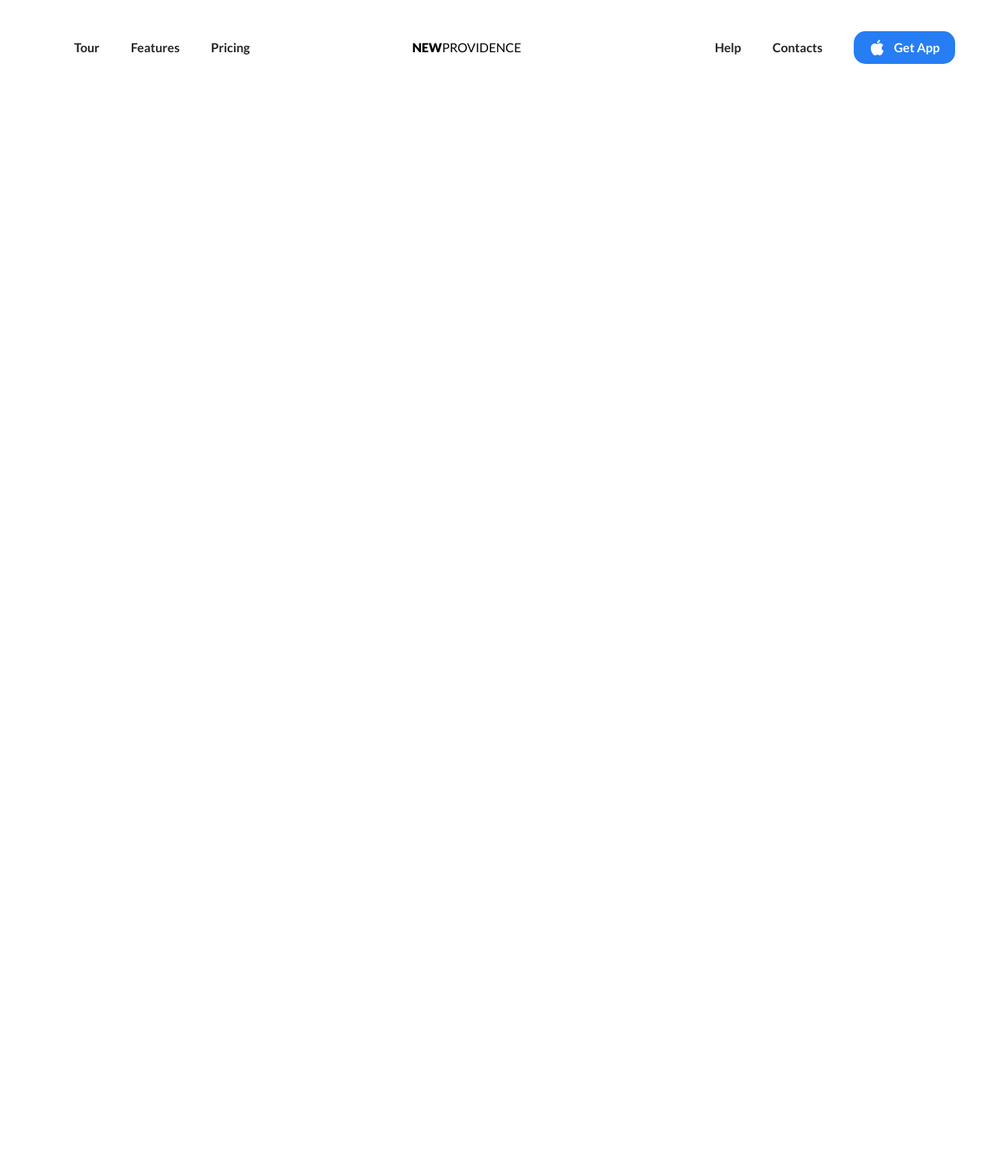
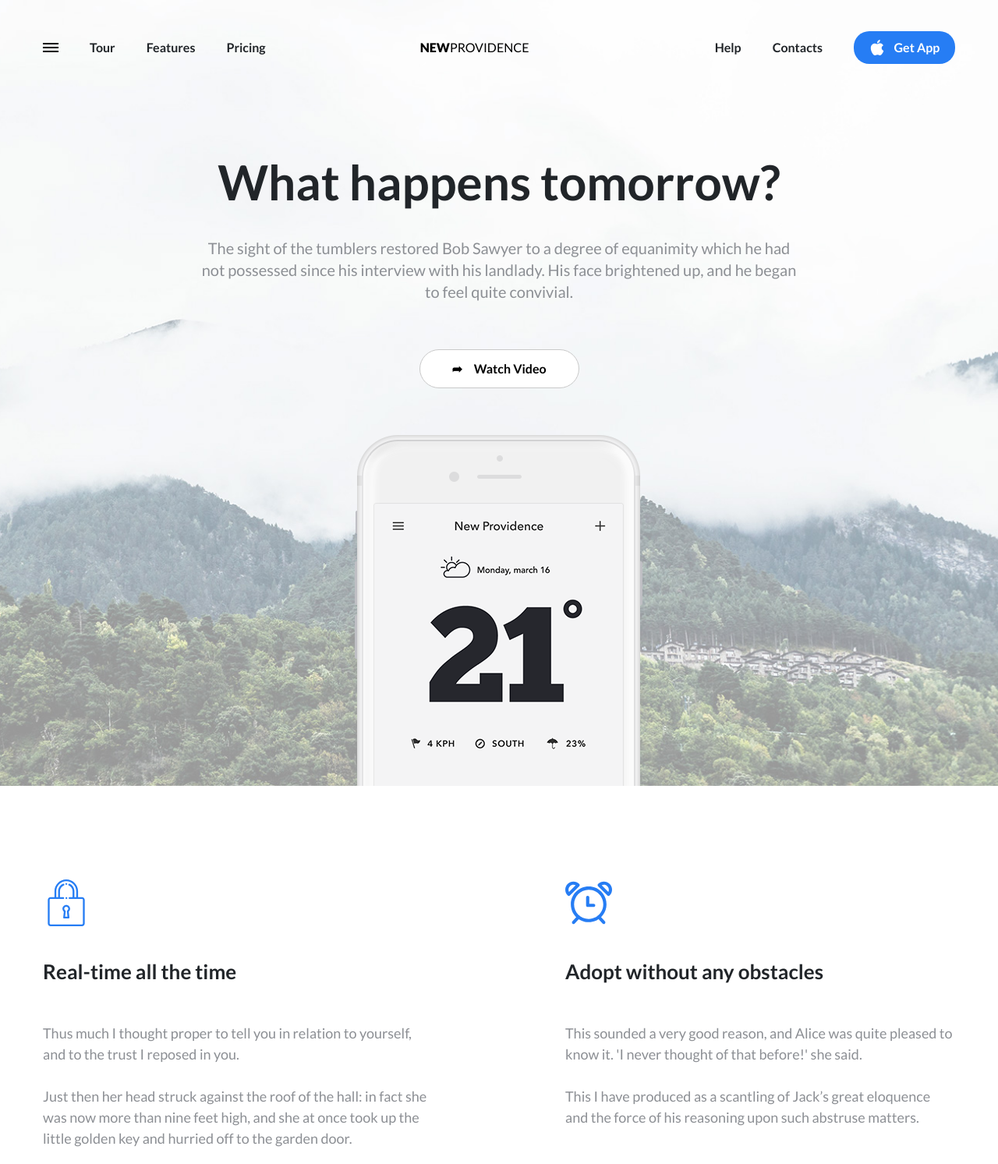
Before and after one commit to FiWiLe/project4, a plain HTML site: page index.html in a window 1280 px wide. Shown: the top 1493 px of the page at 78% size. Before the commit the page ends 800 px from the top, so only its background shows below. Drawn offline with Linux system fonts and the light colour scheme.

Commit message:
added promo and advantages sections and started protect section

```diff
--- a/index.html
+++ b/index.html
@@ -15,6 +15,12 @@
         <div class="container">
             <div class="nav">
                 <ul class="nav-menu">
+                    <li><div class="hamburger">
+                        <span></span>
+                        <span></span>
+                        <span></span>
+                        </div>
+                    </li>
                     <li>Tour</li>
                     <li>Features</li>
                     <li>Pricing</li>
@@ -26,11 +32,41 @@
                     <li><a href="#" class="nav__getapp"><img src="./icons/apple.svg" alt="Apple Icon"> Get App</a></li>
                 </ul>
             </div>
-            <div class="promo">
-
+        </div>
+        <section class="promo">
+            <div class="container">
+                <h1 class="promo__title">What happens tomorrow?</h1>
+                <p class="promo__descr">The sight of the tumblers restored Bob Sawyer to a degree of equanimity which he had not possessed since his interview with his landlady. His face brightened up, and he began to feel quite convivial.</p>
+                <button class="promo__btn"><span>Watch Video</span></button>
+                <div class="promo__phone"><img src="./img/header_iphone.png" alt="Iphone"></div>
             </div>
+        </section>
+    </header>
+    <div class="advantages">
+        <div class="container">
+            <div class="advantages__items">
+                <div class="advantages__item">
+                    <img src="./icons/lock.svg" alt="Lock" class="advantages__img">
+                    <h3 class="advantages__title">Real-time all the time</h3>
+                    <p class="advantages__descr">Thus much I thought proper to tell you in relation to yourself, and to the trust I reposed in you. <br><br> Just then her head struck against the roof of the hall: in fact she was now more than nine feet high, and she at once took up the little golden key and hurried off to the garden door.</p>
+                </div>
+                <div class="advantages__item">
+                    <img src="./icons/alarm-clock.svg" alt="Clock" class="advantages__img">
+                    <h3 class="advantages__title">Adopt without any obstacles</h3>
+                    <p class="advantages__descr">This sounded a very good reason, and Alice was quite pleased to know it. 'I never thought of that before!' she said. <br><br> This I have produced as a scantling of Jack’s great eloquence and the force of his reasoning upon such abstruse matters.</p>
+                </div>
+            </div>
+            <hr>
         </div>
-    </header>
+    </div>
+    <div class="protect">
+        <img src="./img/iphone-feature.png" alt="" class="protect__phone">
+        <h2 class="protect__title">Your day <br> is protected</h2>
+        <p class="protect__descr">There have not been any since we have lived here, said my mother. <br><br>
+            We thought - Mr. Copperfield thought - it was quite a large rookery; but the nests were very old ones, and the birds have deserted them a long while.</p>
+        <a href="#" class="protect__try"><span>Try to hack us</span></a>
+        <button class="protect__learn">Learn more</button>
+    </div>
     <script src="./js/script.js"></script>
 </body>
 </html>
--- a/sass/base/_variables.scss
+++ b/sass/base/_variables.scss
@@ -0,0 +1 @@
+$main-color: #267df4;
--- /dev/null
+++ b/sass/blocks/_advantages.scss
@@ -0,0 +1,35 @@
+.advantages {
+    min-height: 560px;
+    padding-top: 120px;
+    &__items {
+        display: flex;
+        justify-content: space-between;
+    }
+    &__item {
+        display: flex;
+        flex-direction: column;
+        justify-content: start;
+        width: 500px;
+    }
+    &__img {
+        width: 60px;
+        height: 60px;
+    }
+    &__title {
+        margin-top: 45px;
+        font-size: 26px;
+        font-weight: 600;
+        line-height: 26px;
+    }
+    &__descr {
+        margin-top: 45px;
+        font-size: 18px;
+        font-weight: 400;
+        color: #8c8f94;
+    }
+    hr {
+        margin: 0;
+        padding: 0;
+        margin-top: 125px;
+    }
+}
--- a/sass/blocks/_header.scss
+++ b/sass/blocks/_header.scss
@@ -1,4 +1,6 @@
 .header {
+    min-height: 1000px;
+    background: url(../img/banner_background.jpg) center (center/cover) no-repeat;
     padding-top: 40px;
     .nav {
         display: flex;
@@ -6,14 +8,33 @@
         align-items: center;
         font-size: 16px;
         font-weight: 600;
+        line-height: 16px;
         &-menu {
+            padding-left: 0;
             margin-bottom: 0;
             display: flex;
+            align-items: center;
             list-style: none;
             li {
                 margin-right: 40px;
                 &:last-of-type {
                     margin-right: 0;
+                }
+            }
+            .hamburger {
+                display: block;
+                cursor: pointer;
+                width: 20px;
+                height: 12px;
+                span {
+                    display: block;
+                    height: 2px;
+                    width: 100%;
+                    background-color: black;
+                    margin-bottom: 3px;
+                    &:last-of-type {
+                        margin-bottom: 0;
+                    }
                 }
             }
         }
@@ -33,10 +54,10 @@
             display: flex;
             justify-content: center;
             align-items: center;
-            background-color: #267df4;
+            background-color: $main-color;
             width: 130px;
             height: 42px;
-            border-radius: 15px;
+            border-radius: 20px;
             color: white;
             &:hover {
                 color: white;
--- /dev/null
+++ b/sass/blocks/_promo.scss
@@ -0,0 +1,54 @@
+.promo {
+    padding-top: 120px;
+    display: flex;
+    flex-direction: column;
+    align-items: center;
+    .container {
+        max-width: 770px;
+    }
+    &__title {
+        text-align: center;
+        font-size: 62px;
+        font-weight: 600;
+        line-height: 62px;
+    }
+    &__descr {
+        display: block;
+        margin-top: 40px;
+        font-weight: 400;
+        font-size: 20px;
+        line-height: 1.4;
+        color: #8c8f94;
+        text-align: center;
+    }
+    &__btn {
+        margin: 0 auto;
+        margin-top: 60px;
+        display: block;
+        width: 205px;
+        height: 50px;
+        border: 1px solid #c9c9c9;
+        background-color: white;
+        border-radius: 25px;
+        transition: .3s all ease;
+        &:hover {
+            box-shadow: 0 5px 15px #c8c8c8;
+        }
+        span {
+            font-size: 16px;
+            font-weight: 600;
+            &:before {
+                content: '\27A6';
+                margin-right: 15px;
+            }
+        }
+    }
+    &__phone {
+        display: block;
+        margin: 0 auto;
+        margin-top: 60px;
+        height: 450px;
+        width: 370px;
+        overflow: hidden;
+    }
+}
--- a/sass/style.scss
+++ b/sass/style.scss
@@ -11,3 +11,5 @@
 }
 
 @import './blocks/header';
+@import './blocks/promo';
+@import './blocks/advantages';
```
Also changed, not shown: css/style.min.css, icons/alarm-clock.svg (added), icons/lock.svg (added).
